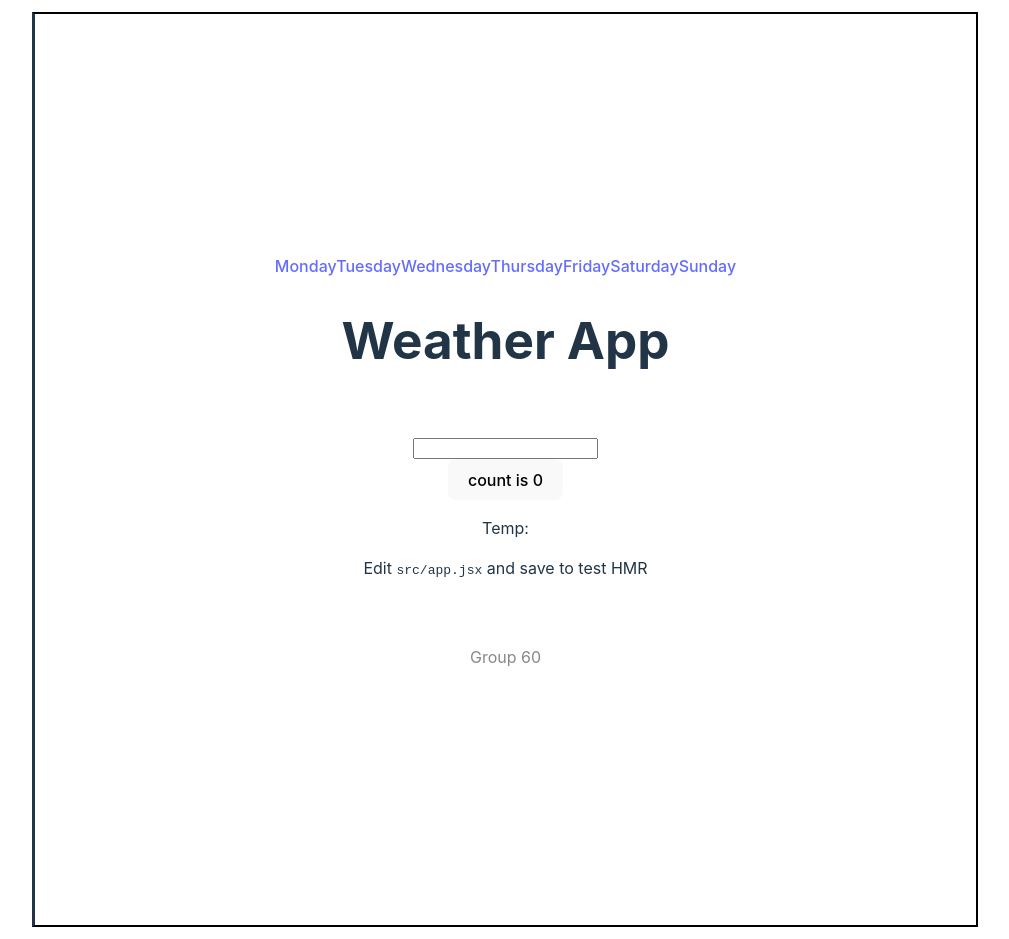
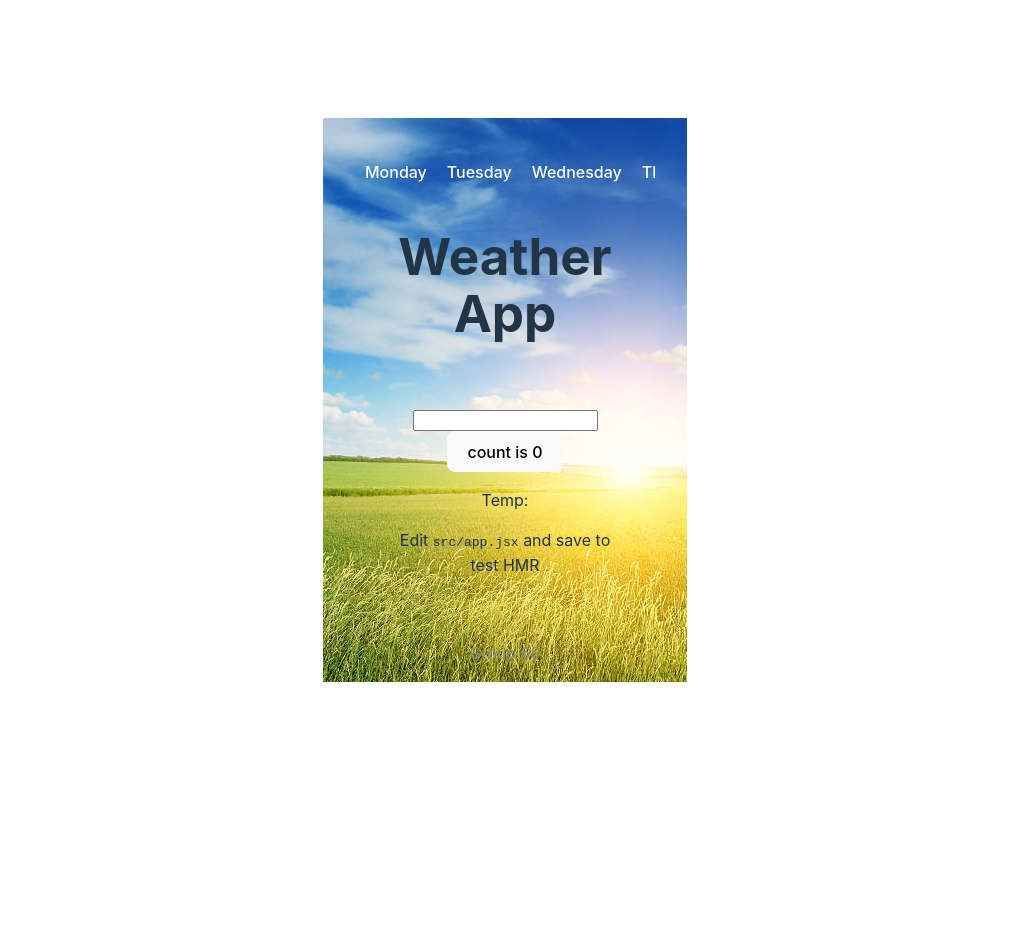
Before and after one commit to lewis-ljh/weatherAppGroup60, a Preact app in the folder weatherApp/: page / in a window 1280 px wide. Shown: the whole page, without its empty margins (135-1144 px from the left). After the commit the page ends 800 px from the top, so only its background shows below. Built offline with nearby package versions, Linux system fonts and the light colour scheme; no server answers.

Commit message:
Update app.css

```diff
--- a/weatherApp/src/app.css
+++ b/weatherApp/src/app.css
@@ -1,22 +1,48 @@
 #app {
-  max-width: 1280px;
-  margin: 12px auto;
-  padding: 15rem;
+  height: 500px;
+  width: 300px;
+  margin: 0 auto;
+  padding: 2rem;
   text-align: center;
-  border: solid 1.5pt black;
-  border-left: solid ;
+  background-image: url("background.jpg");
+
 }
 
-.logo {
-  height: 6em;
-  padding: 1.5em;
+.day-forecast{
+  overflow: auto;
+  white-space: nowrap;
+  margin: 0;
+  padding: 0;
 }
-.logo:hover {
-  filter: drop-shadow(0 0 2em #646cffaa);
+
+.day-forecast::-webkit-scrollbar {
+  height: 10px;
 }
-.logo.preact:hover {
-  filter: drop-shadow(0 0 2em #673ab8aa);
+
+.day-forecast::-webkit-scrollbar-track {
+  background-color: #f5f5f5;
+
 }
+
+.day-forecast::-webkit-scrollbar-thumb {
+  background-color: #208bee;
+  padding: 1px;
+
+}
+
+
+.day-forecast a {
+  display: inline-block;
+  color: white;
+  text-align: center;
+  padding: 10px;
+  text-decoration: none;
+}
+
+.day-forecast  a:hover {
+  color: #c20202;
+}
+
 
 .card {
   padding: 2em;
```
